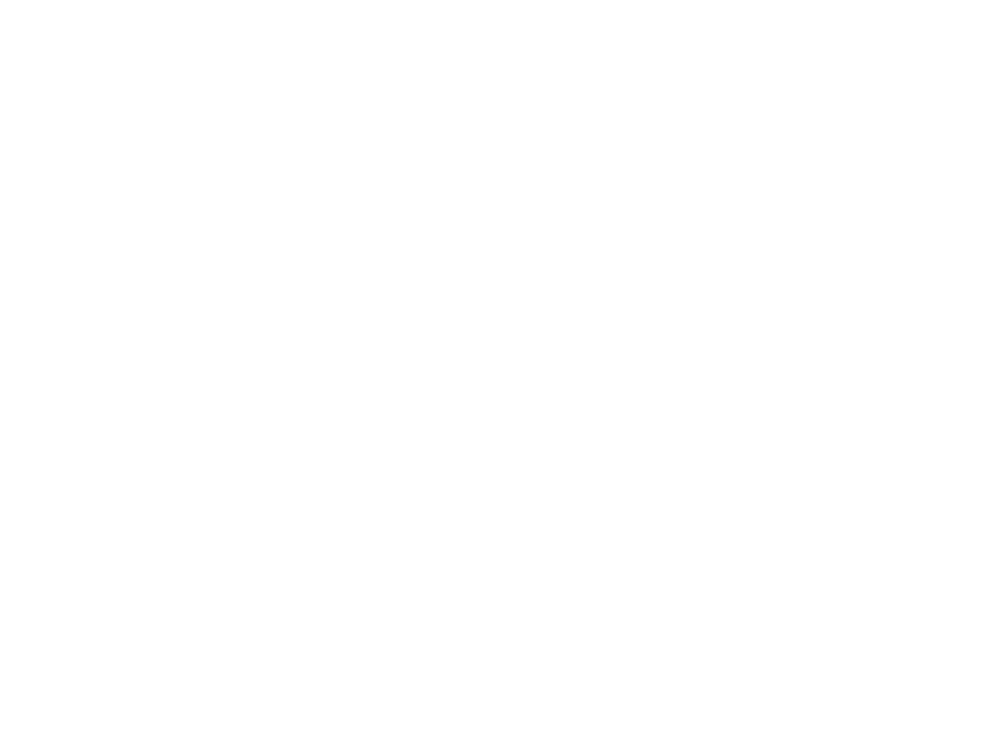
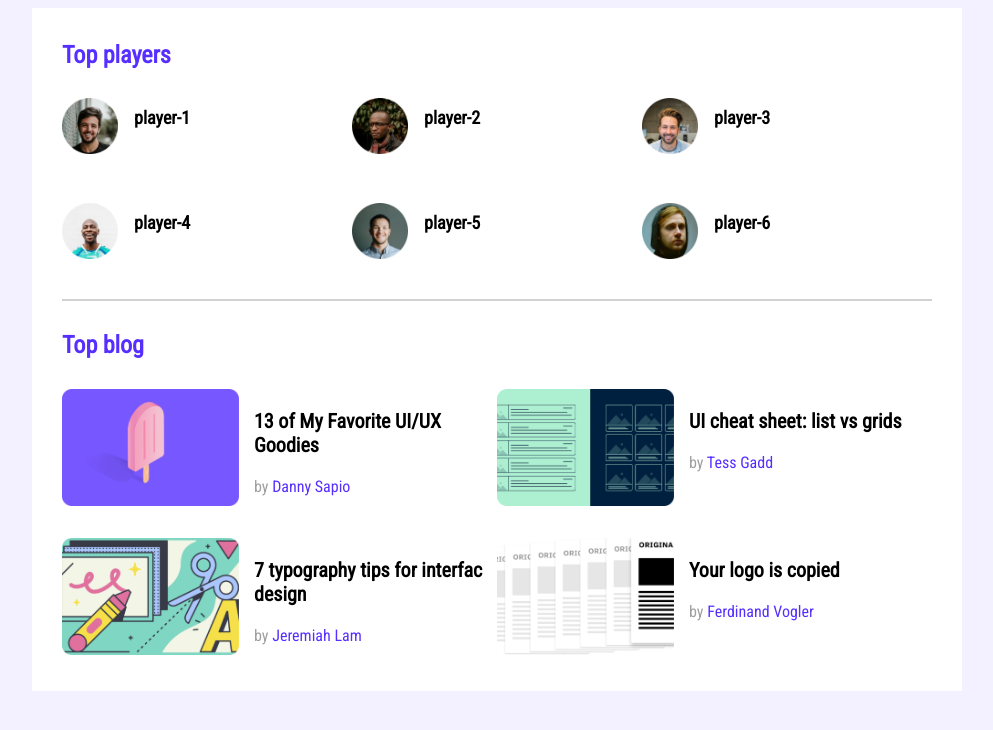
Before and after one commit to EmonIslamShanto/leader-board, a plain HTML site: page index.html in a window 1280 px wide. Shown: the whole page, without its empty margins (143-1136 px from the left). Drawn offline with Linux system fonts and the light colour scheme.

Commit message:
second commit

```diff
--- a/index.html
+++ b/index.html
@@ -9,6 +9,84 @@
     <link rel="stylesheet" href="styles/style.css">
 </head>
 <body>
+    <!-- header start0 -->
+    <header>
 
+    </header>
+    <!-- header end -->
+    <main>
+        <section class="container">
+          <div class="top-players">
+            <h2 class="top-players-header">Top players</h2>
+            <div class="players">
+                <div class="player">
+                    <img src="images/players/player-1.png" alt="">
+                    <h3 class="player-name">player-1</p>
+                </div>
+                <div class="player">
+                    <img src="images/players/player-2.png" alt="">
+                    <h3 class="player-name">player-2</p>
+                </div>
+                <div class="player">
+                    <img src="images/players/player-3.png" alt="">
+                    <h3 class="player-name">player-3</p>
+                </div>
+                <div class="player">
+                    <img src="images/players/player-4.png" alt="">
+                    <h3 class="player-name">player-4</p>
+                </div>
+                <div class="player">
+                    <img src="images/players/player-5.png" alt="">
+                    <h3 class="player-name">player-5</p>
+                </div>
+                <div class="player">
+                    <img src="images/players/player-6.png" alt="">
+                    <h3 class="player-name">player-6</p>
+                </div>
+
+            </div>
+          </div>
+          <hr>
+          <h2 class="top-blogs-header">Top blog</h2>
+          <div class="top-blogs">
+            <article class="blog">
+                <div class="blog-image">
+                    <img src="images/blogs/blog-1.png" alt="">
+                </div>
+                <div class="blog-title">
+                    <h3>13 of My Favorite UI/UX Goodies</h3>
+                    <p>by <a href="">Danny Sapio</a></p>
+                </div>
+            </article>
+            <article class="blog">
+                <div class="blog-image">
+                    <img src="images/blogs/blog-2.png" alt="">
+                </div>
+                <div class="blog-title">
+                    <h3>UI cheat sheet: list vs grids</h3>
+                    <p>by <a href="">Tess Gadd</a></p>
+                </div>
+            </article>
+            <article class="blog">
+                <div class="blog-image">
+                    <img src="images/blogs/blog-3.png" alt="">
+                </div>
+                <div class="blog-title">
+                    <h3>7 typography tips for interfac design</h3>
+                    <p>by <a href="">Jeremiah Lam</a></p>
+                </div>
+            </article>
+            <article class="blog">
+                <div class="blog-image">
+                    <img src="images/blogs/blog-4.png" alt="">
+                </div>
+                <div class="blog-title">
+                    <h3>Your logo is copied</h3>
+                    <p>by <a href="">Ferdinand Vogler</a></p>
+                </div>
+            </article>
+          </div>
+        </section>
+    </main>
 </body>
 </html>
--- a/styles/style.css
+++ b/styles/style.css
@@ -0,0 +1,78 @@
+/* font */
+@import url('https://fonts.googleapis.com/css2?family=Poppins:wght@500&family=Roboto+Condensed&display=swap');
+/* utilities */
+body{
+    font-family: 'Poppins', sans-serif;
+    font-family: 'Roboto Condensed', sans-serif;
+    background-color: #F3F1FF;
+}
+main{
+    display: flex;
+    justify-content: center;
+}
+.container{
+    width: 870px;
+    background-color: #FFFFFF;
+    padding: 30px;
+}
+/* top-players styles */
+.top-players-header{
+    color: #562EFF;
+    font-size: 24px;
+    margin-top: 3px;
+}
+.players{
+    display: grid;
+    grid-template-columns: repeat(3,1fr);
+    row-gap: 30px;
+}
+.player{
+    display: flex;
+    align-items: center;
+}
+
+.player img{
+    width: 56px;
+    height: 56px;
+}
+.player-name{
+    padding-left: 16px;
+    font-size: 18px;
+}
+hr{
+    border: 1px solid #D1D1D1;
+    margin-top: 30px;
+}
+/* top-blogs styles */
+.top-blogs-header{
+    color: #562EFF;
+    font-size: 24px;
+    margin-top: 30px;
+    margin-bottom: 30px;
+}
+.top-blogs{
+    display: grid;
+    grid-template-columns: repeat(2,1fr);
+    row-gap: 26px;
+}
+article{
+    display: flex;
+}
+.blog-image img{
+    width: 177px;
+    height: 117px;
+}
+.blog-title{
+    padding-left: 15px;
+}
+.blog-title h3{
+    font-size: 20px;
+}
+.blog-title p{
+    color: #9F9F9F;
+    font-size: 16px;
+}
+.blog-title a{
+    text-decoration: none;
+    color: #562EFF;
+}
```
